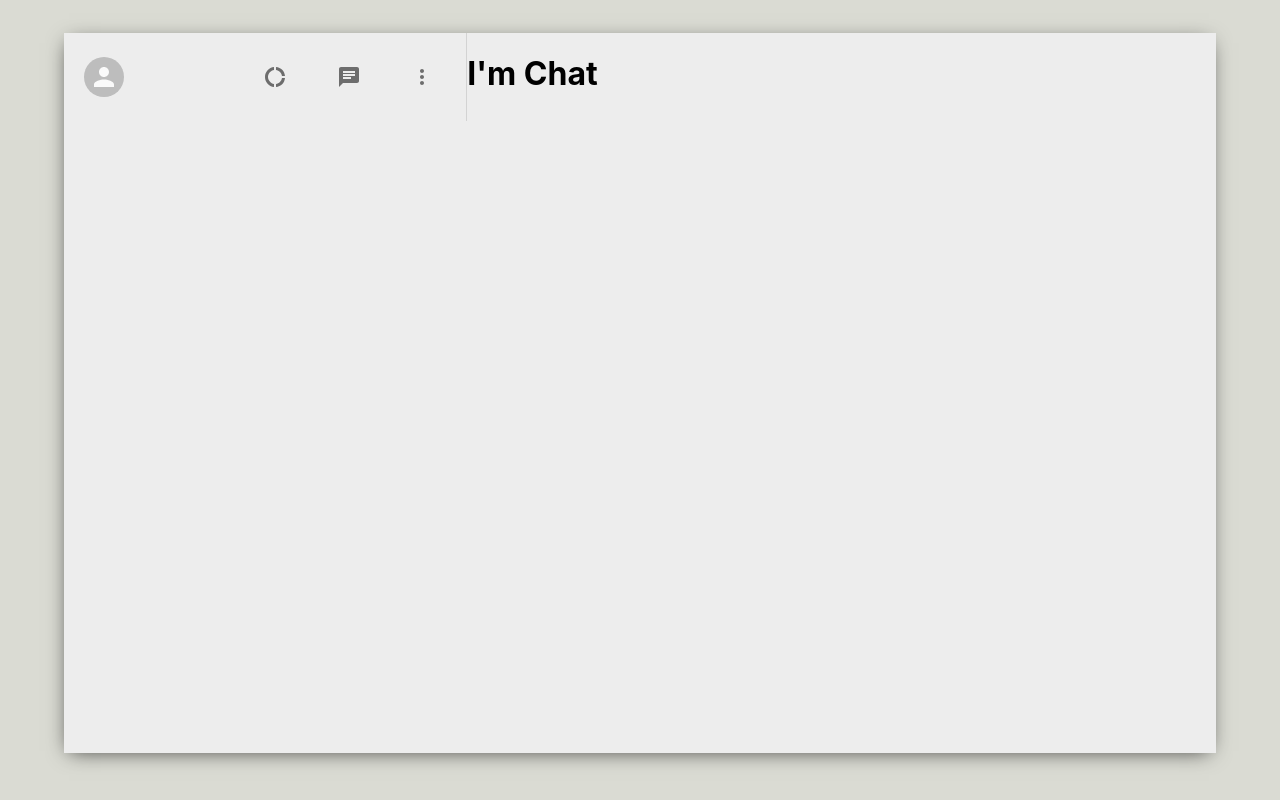
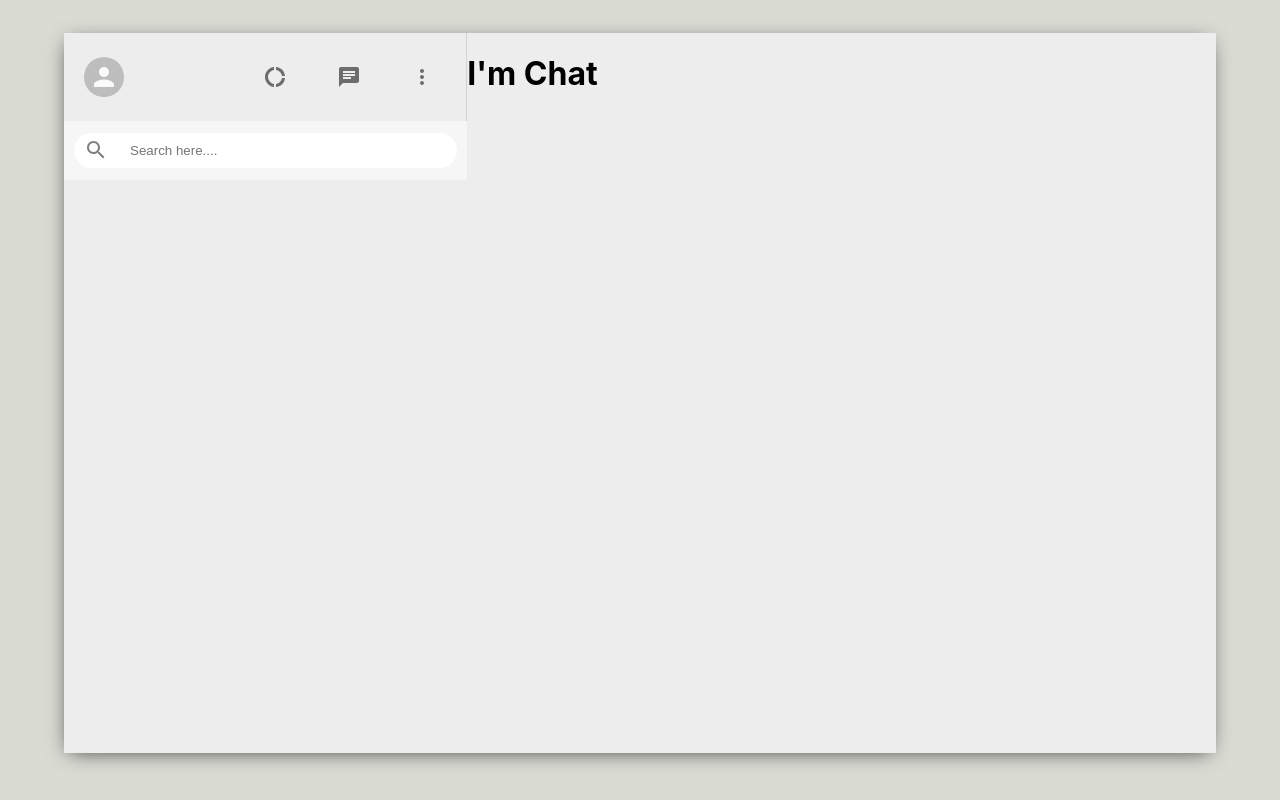
Before and after one commit to tehmansardar/whatsapp-clone, a React (Create React App) app in the folder front/: page / in a window 1280 px wide. Built offline with nearby package versions, Linux system fonts and the light colour scheme.

Commit message:
Sidebar Search Designed

```diff
--- a/front/src/Sidebar.css
+++ b/front/src/Sidebar.css
@@ -21,3 +21,28 @@
 	margin-left: 2vw;
 	font-size: 24px !important;
 }
+
+.sidebar__search {
+	display: flex;
+	align-items: center;
+	background: #f6f6f6;
+	height: 39px;
+	padding: 10px;
+}
+.sidebar__searchContainer {
+	display: flex;
+	align-items: center;
+	background: #ffffff;
+	width: 100%;
+	height: 35px;
+	border-radius: 20px;
+}
+.sidebar__searchContainer .MuiSvgIcon-root {
+	color: gray;
+	padding: 10px;
+}
+.sidebar__searchContainer > input {
+	border: none;
+	outline-width: 0;
+	margin-left: 10px;
+}
--- a/front/src/Sidebar.js
+++ b/front/src/Sidebar.js
@@ -4,7 +4,7 @@ import { Avatar, IconButton } from '@material-ui/core';
 import DonutLargeIcon from '@material-ui/icons/DonutLarge';
 import ChatIcon from '@material-ui/icons/Chat';
 import MoreVertIcon from '@material-ui/icons/MoreVert';
-
+import SearchOutlinedIcon from '@material-ui/icons/SearchOutlined';
 import './Sidebar.css'
 
 const Sidebar = () => {
@@ -25,6 +25,13 @@ const Sidebar = () => {
                     </IconButton>
                 </div>
             </div>
+
+            <div className="sidebar__search">
+                <div className="sidebar__searchContainer">
+                    <SearchOutlinedIcon />
+                    <input type="text" placeholder="Search here...." />
+                </div>
+            </div>
         </div>
     )
 }
```
Also changed, not shown: 1 other file (tests, documents, lock files or other folders).
